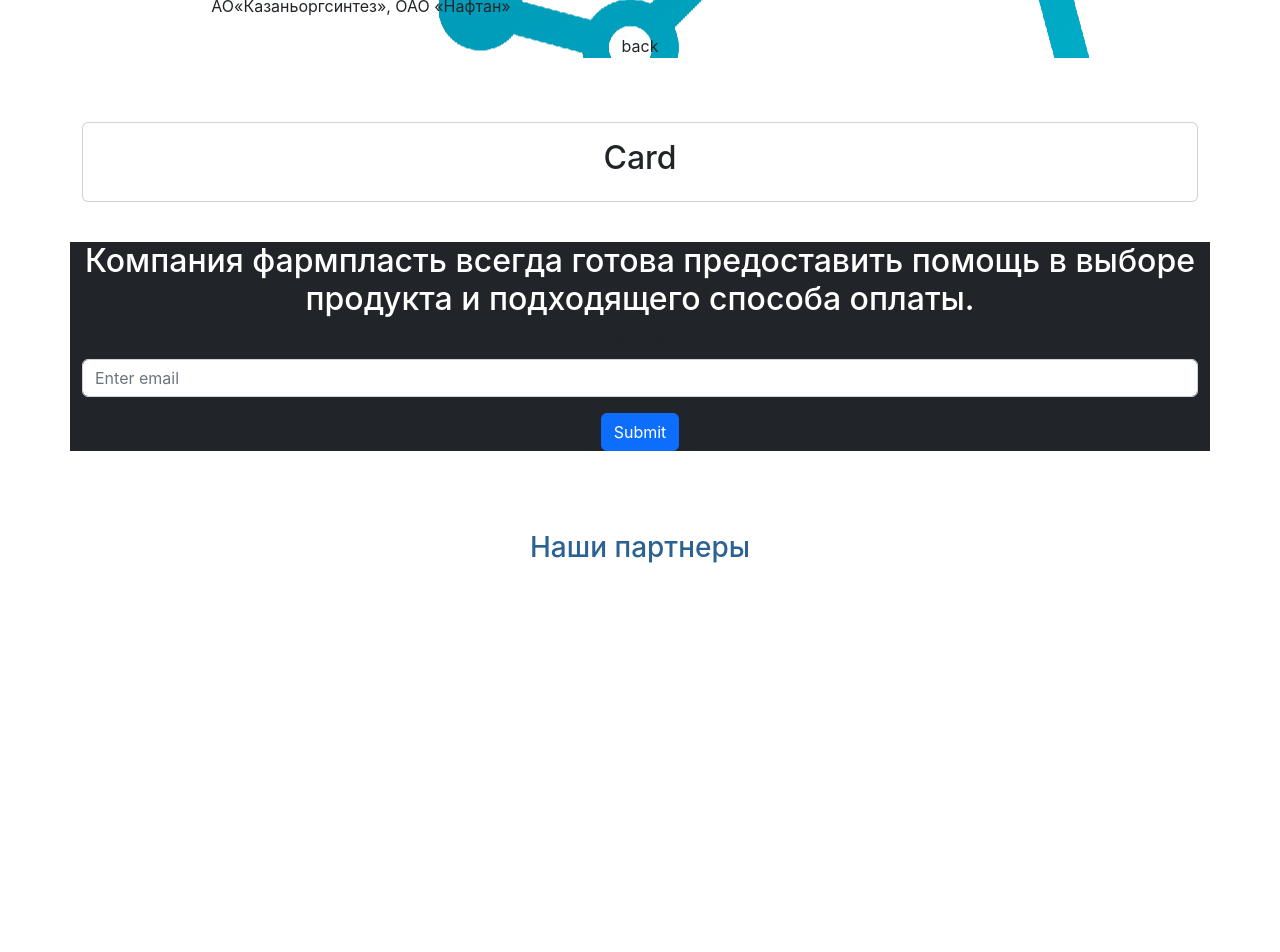
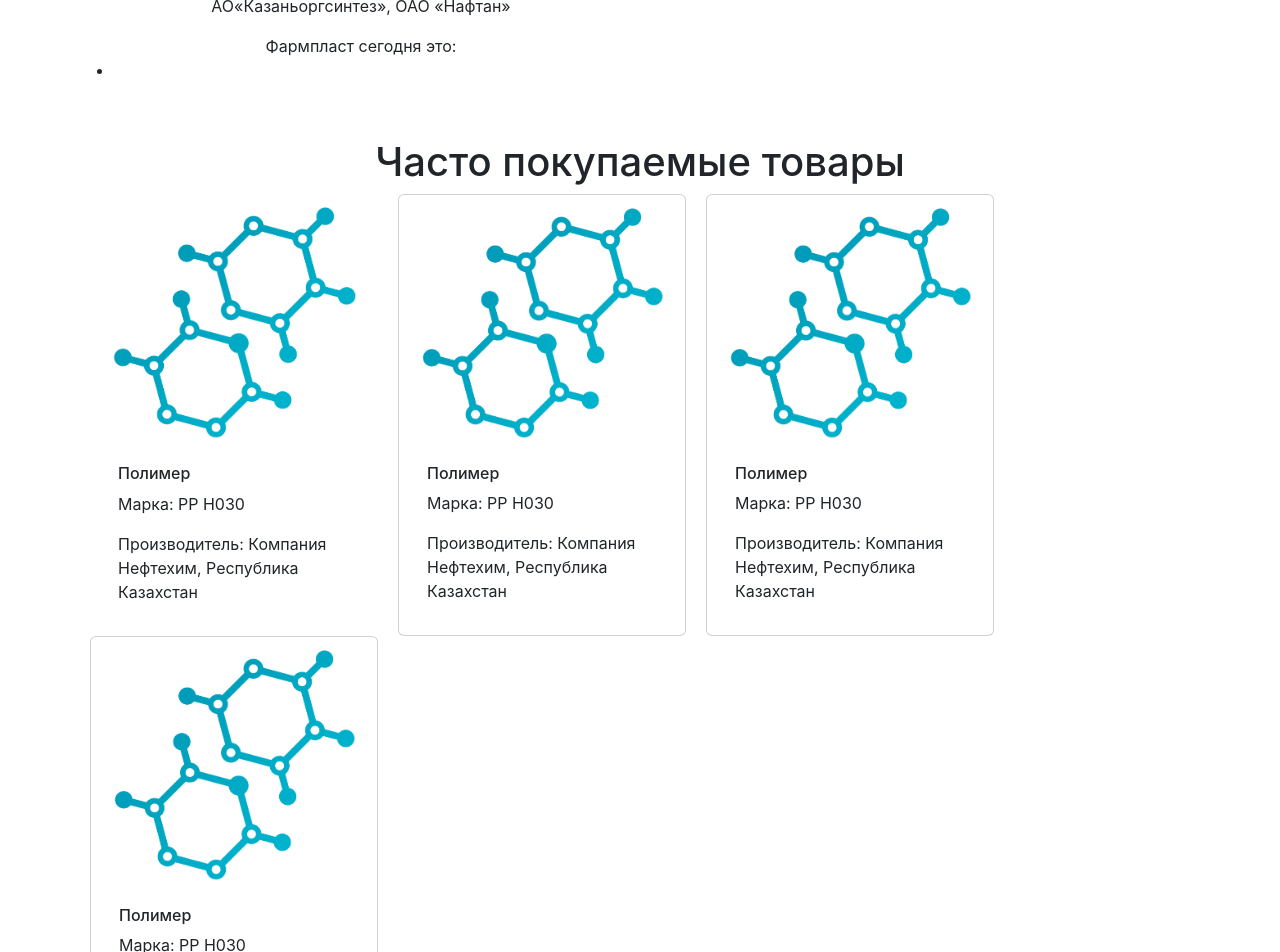
Before and after one commit to fullstack7777/farmplast, a React (Create React App) app: page / in a window 1280 px wide. Shown: the part 820-1772 px from the top of the page. Before the commit the page ends 1432 px from the top, so only its background shows below. Built offline with nearby package versions, Linux system fonts and the light colour scheme.

Commit message:
card added

```diff
--- a/src/App.css
+++ b/src/App.css
@@ -58,6 +58,3 @@
   color: #008DA9;
   size: 60px;
 }
-.bg-image{
-  background-image: url('../src/components/images/image1.jpg');
-}
--- a/src/components/pages/card.js
+++ b/src/components/pages/card.js
@@ -1,15 +1,61 @@
 import React from 'react';
+import Button from 'react-bootstrap/Button';
+import Card from 'react-bootstrap/Card';
 
-function Card() {
+function CardBlock() {
     return (
         <div className="container">
-            <div className="card mt-4">
-                <div className="card-body ">
-                <h2>Card</h2>
-                </div>
+            <h1>Часто покупаемые товары</h1>
+            <div className="row">
+        <Card style={{ width: '18rem', marginLeft: 20 , border: "none"}}>
+            <Card.Img variant="top" src="../images/image1.jpg" />
+            <Card.Body>
+                <h6 style={{textAlign: "left"}}>Полимер</h6>
+                <p style={{textAlign: "left"}}>Марка: РР Н030</p>
+                <p style={{textAlign: "left"}}>Производитель: Компания Нефтехим, Республика Казахстан
+                </p>
+            </Card.Body>
+        </Card>
+                <Card style={{ width: '18rem', marginLeft: 20  }}>
+                    <Card.Img variant="top" src="../images/image1.jpg" />
+                    <Card.Body>
+                        <h6 style={{textAlign: "left"}}>Полимер</h6>
+                        <Card.Text style={{textAlign: "left"}}>
+                            Марка: РР Н030
+                        </Card.Text>
+                        <Card.Text style={{textAlign: "left"}}>
+                            Производитель: Компания Нефтехим, Республика Казахстан
+                        </Card.Text>
+                    </Card.Body>
+                </Card>
+                <Card style={{ width: '18rem', marginLeft: 20  }}>
+                    <Card.Img variant="top" src="../images/image1.jpg" />
+                    <Card.Body>
+                        <h6 style={{textAlign: "left"}}>Полимер</h6>
+                        <Card.Text style={{textAlign: "left"}}>
+                            Марка: РР Н030
+                        </Card.Text>
+                        <Card.Text style={{textAlign: "left"}}>
+                            Производитель: Компания Нефтехим, Республика Казахстан
+                        </Card.Text>
+                    </Card.Body>
+                </Card>
+                <Card style={{ width: '18rem', marginLeft: 20  }}>
+                    <Card.Img variant="top" src="../images/image1.jpg" />
+                    <Card.Body>
+                        <h6 style={{textAlign: "left"}}>Полимер</h6>
+                        <Card.Text style={{textAlign: "left"}}>
+                            Марка: РР Н030
+                        </Card.Text>
+                        <Card.Text style={{textAlign: "left"}}>
+                            Производитель: Компания Нефтехим, Республика Казахстан
+                        </Card.Text>
+                    </Card.Body>
+                </Card>
             </div>
         </div>
+
     );
 }
 
-export default Card;
+export default CardBlock;
--- a/src/components/pages/home_page.js
+++ b/src/components/pages/home_page.js
@@ -1,7 +1,7 @@
 import React from 'react';
 import MainSlider from "./main_slider";
 import Section2 from "./section-2";
-import Card from "./card";
+import CardBlock from "./card";
 import Email from "./email";
 import Partners from "./partners";
 
@@ -11,7 +11,7 @@ export class HomePage extends React.Component {
             <div>
                 <MainSlider/>
                 <Section2/>
-                <Card/>
+                <CardBlock/>
                 <Email/>
                 <Partners/>
             </div>
--- a/src/components/pages/section-2.js
+++ b/src/components/pages/section-2.js
@@ -13,10 +13,14 @@ function Section2() {
                                 ПАО «СИБУР Холдинг», ПАО «Роснефть», ТОО «Компания Нефтехим Ltd», АО «НКНХ»,
                                 АО«Казаньоргсинтез», ОАО «Нафтан»</p>
 
-                            <div className="text-decoration-underline mx-auto"></div>
+                          <div>
+                              <span>Фармпласт сегодня это:</span>
+                              <ul>
+                                  <li></li>
+                              </ul>
+                          </div>
                         </div>
                    <div>
-                       back
                    </div>
 
                </div>
```
Also changed, not shown: public/images/image1.jpg (renamed from src/components/images/image1.jpg).
